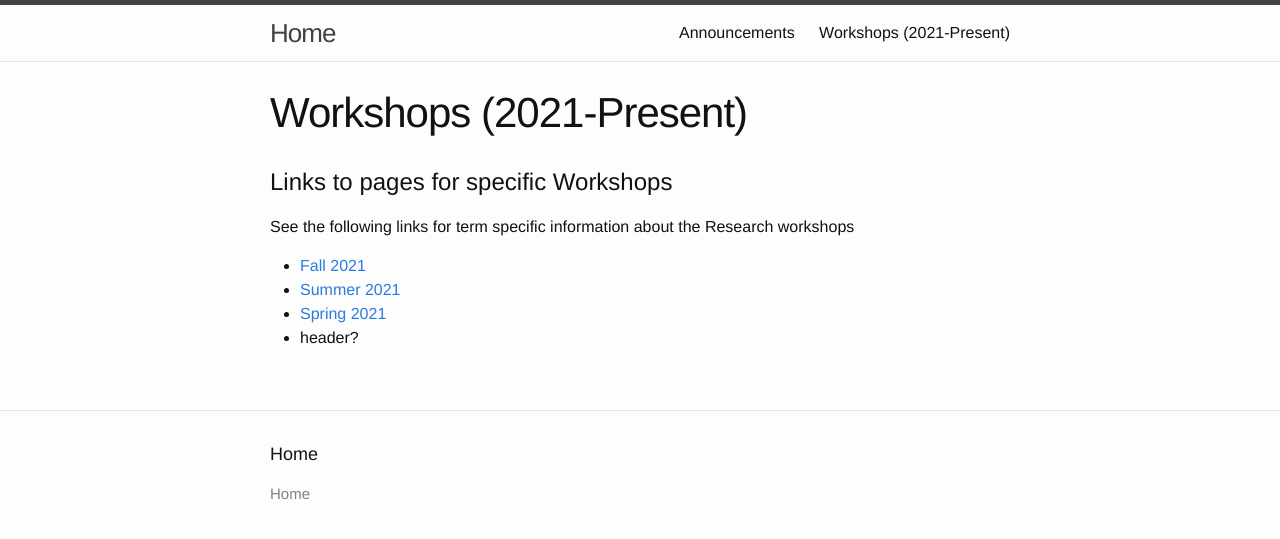
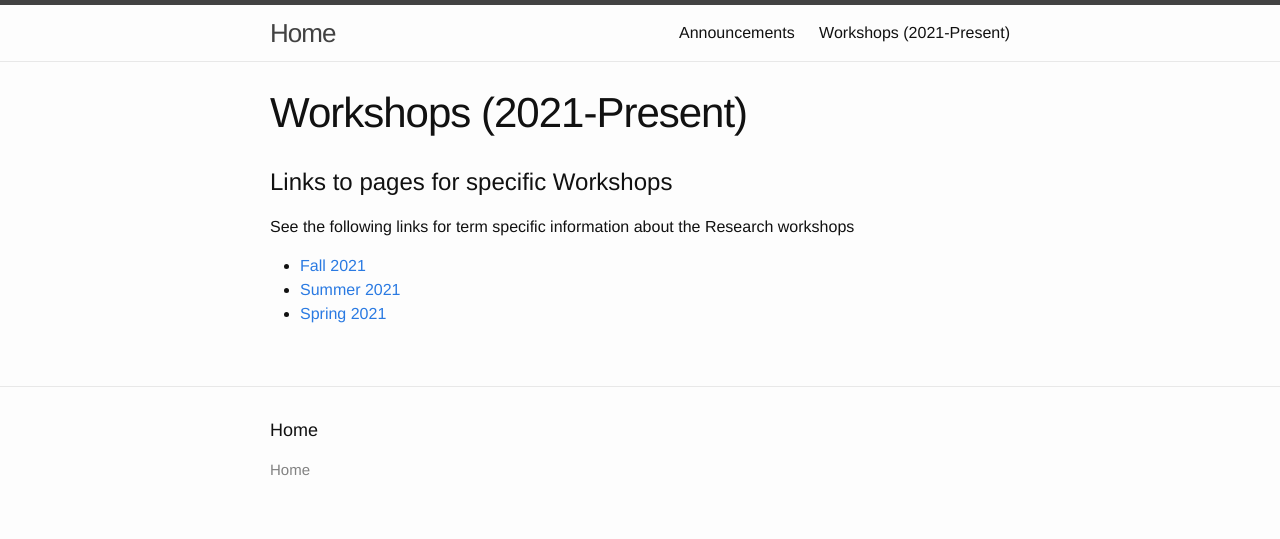
Before and after one commit to ColumbiaUndergradMathModeling/Home, a Jekyll site: the page built from workshops.md, in a window 1280 px wide. Shown: the top 539 px of the page. Built offline with Jekyll 4.4.1, drawn with Linux system fonts in a browser that asks for light colours.

Commit message:
Update workshops.md

```diff
--- a/workshops.md
+++ b/workshops.md
@@ -10,7 +10,6 @@
 
 See the following links for term specific information about the Research workshops
 
-* [Fall 2021](/workshops/Fa21/)
+* [Fall 2021](/Home/workshops/Fa21/)
 * [Summer 2021](/Home/workshops/Su21/)
 * [Spring 2021](/Home/workshops/Sp21/)
-* header?
```
